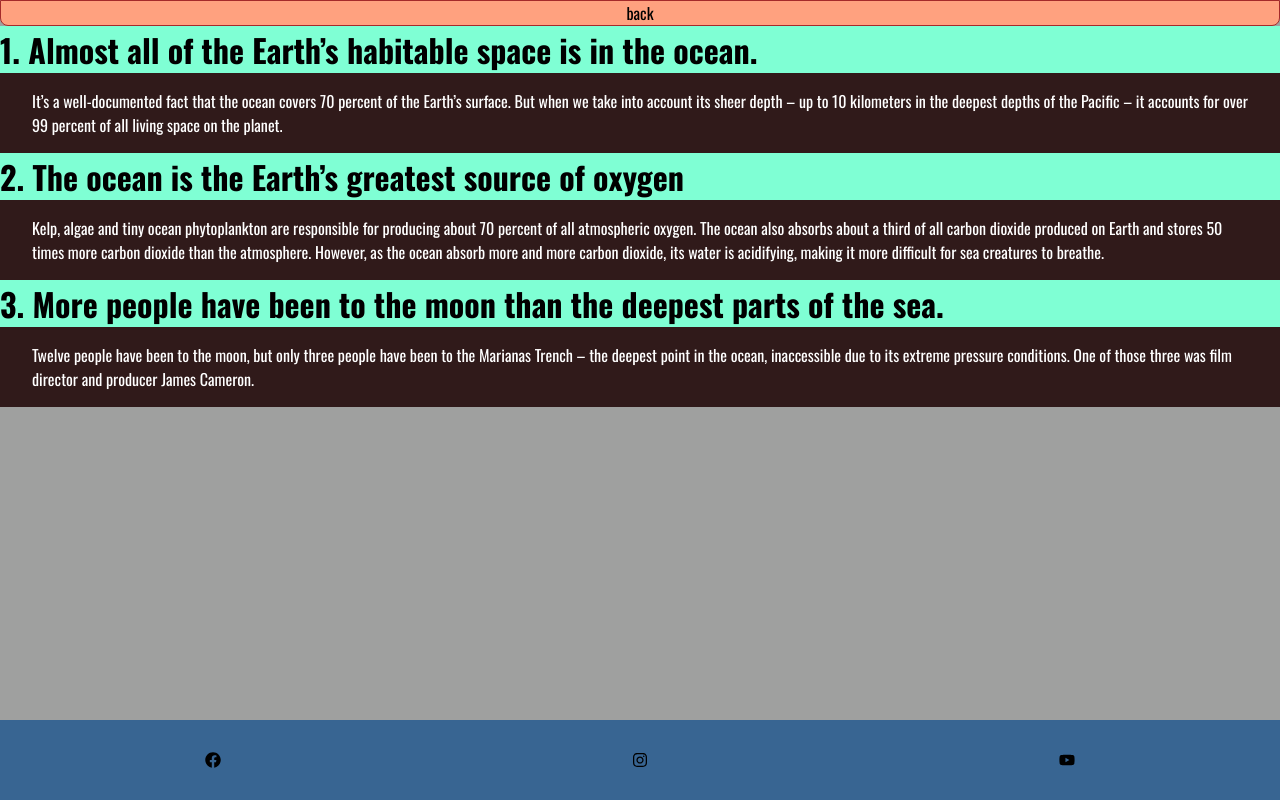
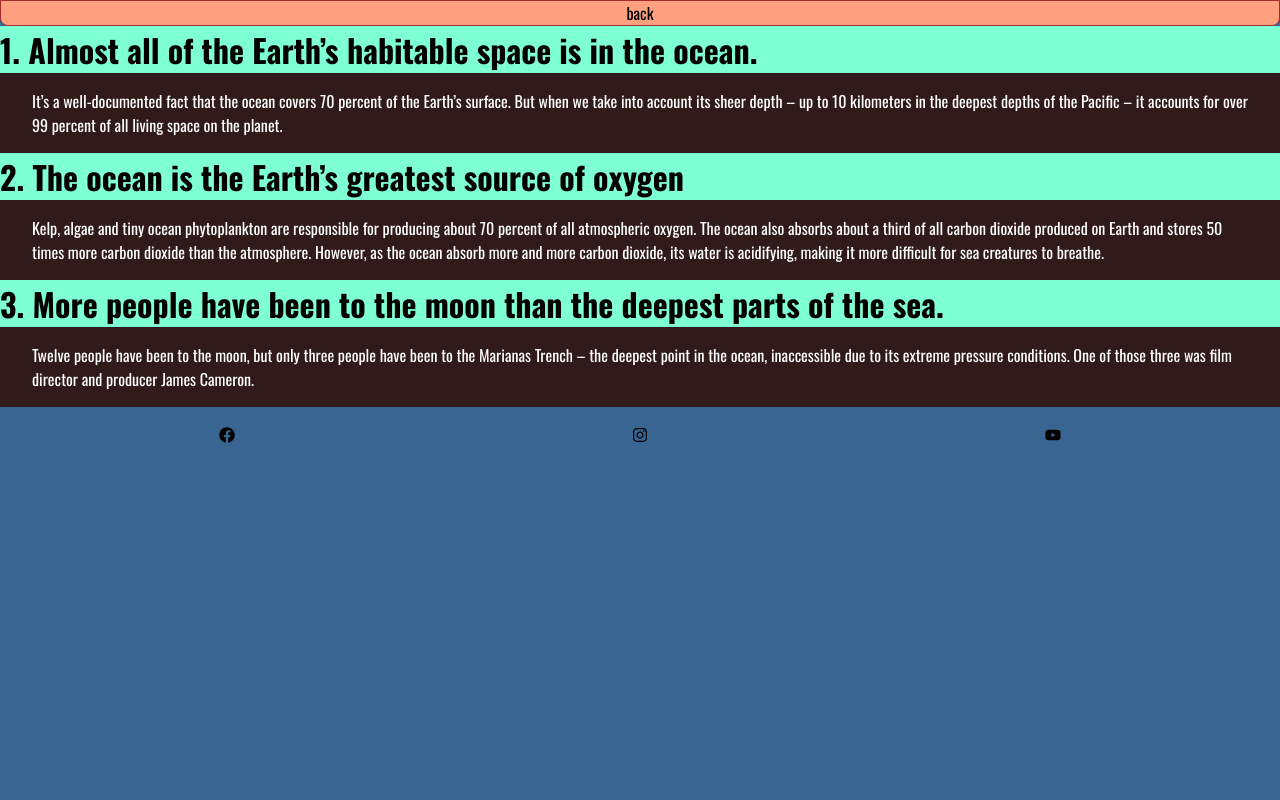
Before and after one commit to papunafshaveli/Facts-about-the-Earth, a React (Vite) app: page /ocean in a window 1280 px wide. Built offline with nearby package versions, Linux system fonts and the light colour scheme.

Commit message:
edit footer

```diff
--- a/src/components/Footer.tsx
+++ b/src/components/Footer.tsx
@@ -1,11 +1,9 @@
 import styled from "styled-components";
 import { FaFacebook, FaInstagram, FaYoutube } from "react-icons/fa";
 const FooterDiv = styled.div`
-  position: absolute;
-  bottom: 0;
+  width: 100%;
 
-  width: 100%;
-  height: 5rem;
+  padding: 20px;
 
   display: flex;
   align-items: center;
--- a/src/index.css
+++ b/src/index.css
@@ -8,5 +8,6 @@
 }
 
 body {
-  background-color: rgb(159, 160, 159);
+  background-color: #386592;
+  height: 100vh;
 }
```
